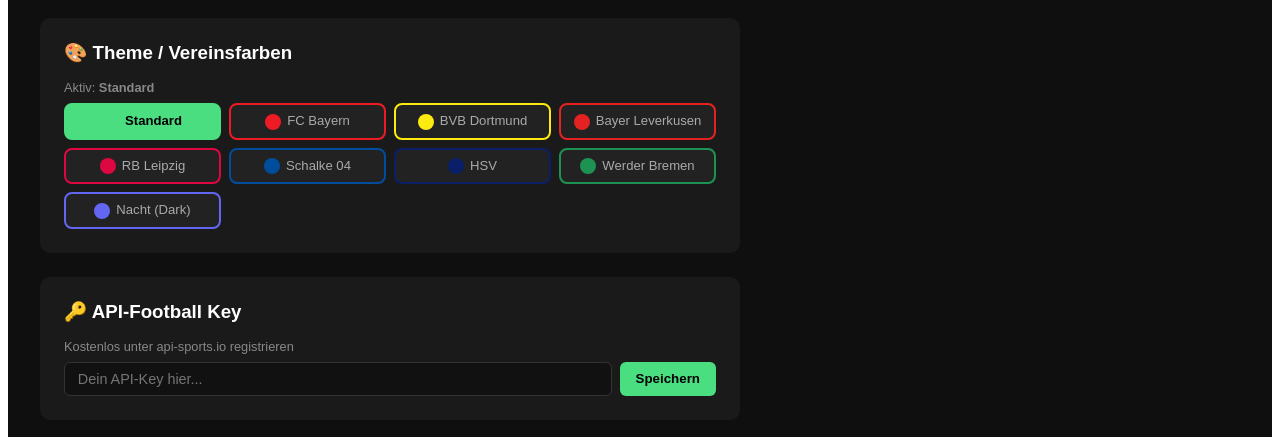
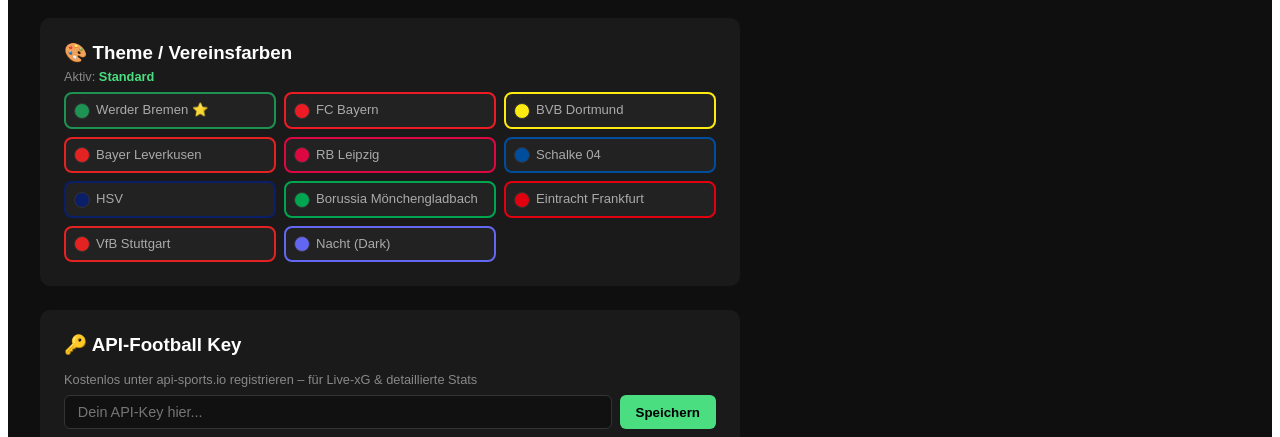
Before and after one commit to freddykrueger88/StatNerds, a React (Create React App) app in the folder frontend/: page / in a window 1280 px wide. Both pictures are taken after a click on the button "⚙️ Einstellungen". Shown: the part 139-576 px from the top of the page. Built offline with nearby package versions, Linux system fonts and the light colour scheme; no server answers.

Commit message:
feat: Set Werder Bremen as default theme, reorder themes

```diff
--- a/frontend/src/pages/Settings.js
+++ b/frontend/src/pages/Settings.js
@@ -1,14 +1,16 @@
 import React, { useState } from 'react';
 
 const THEMES = [
-  { name: 'Standard', primary: '#4ade80', secondary: '#166534' },
+  { name: 'Werder Bremen', primary: '#1D9253', secondary: '#FFFFFF' },  // ⭐ Standard!
   { name: 'FC Bayern', primary: '#ED1C24', secondary: '#FFFFFF' },
   { name: 'BVB Dortmund', primary: '#FCEA10', secondary: '#000000' },
   { name: 'Bayer Leverkusen', primary: '#E32221', secondary: '#000000' },
   { name: 'RB Leipzig', primary: '#DD0741', secondary: '#001E62' },
   { name: 'Schalke 04', primary: '#004D9D', secondary: '#FFFFFF' },
   { name: 'HSV', primary: '#0B1F69', secondary: '#FFFFFF' },
-  { name: 'Werder Bremen', primary: '#1D9253', secondary: '#FFFFFF' },
+  { name: 'Borussia Mönchengladbach', primary: '#00A550', secondary: '#000000' },
+  { name: 'Eintracht Frankfurt', primary: '#E1000F', secondary: '#000000' },
+  { name: 'VfB Stuttgart', primary: '#E32221', secondary: '#FFFFFF' },
   { name: 'Nacht (Dark)', primary: '#6366f1', secondary: '#1e1b4b' },
 ];
 
@@ -50,19 +52,21 @@
 
       {/* Theme */}
       <div style={block}>
-        <h3 style={{ margin: '0 0 1rem 0' }}>🎨 Theme / Vereinsfarben</h3>
-        <span style={label}>Aktiv: <strong>{theme.name}</strong></span>
-        <div style={{ display: 'grid', gridTemplateColumns: 'repeat(auto-fill, minmax(150px, 1fr))', gap: '0.5rem' }}>
+        <h3 style={{ margin: '0 0 0.3rem 0' }}>🎨 Theme / Vereinsfarben</h3>
+        <span style={label}>Aktiv: <strong style={{ color: theme.primary }}>{theme.name}</strong> {theme.name === 'Werder Bremen' ? '⭐' : ''}</span>
+        <div style={{ display: 'grid', gridTemplateColumns: 'repeat(auto-fill, minmax(170px, 1fr))', gap: '0.5rem' }}>
           {THEMES.map(t => (
             <button key={t.name} onClick={() => applyTheme(t)} style={{
               background: theme.name === t.name ? t.primary : '#222',
               color: theme.name === t.name ? '#000' : '#aaa',
               border: `2px solid ${t.primary}`,
               borderRadius: '8px', padding: '0.5rem', cursor: 'pointer',
-              fontWeight: theme.name === t.name ? 'bold' : 'normal', fontSize: '0.82rem'
+              fontWeight: theme.name === t.name ? 'bold' : 'normal',
+              fontSize: '0.82rem', textAlign: 'left'
             }}>
-              <div style={{ width: '16px', height: '16px', background: t.primary, borderRadius: '50%', display: 'inline-block', marginRight: '6px', verticalAlign: 'middle' }} />
+              <div style={{ width: '14px', height: '14px', background: t.primary, borderRadius: '50%', display: 'inline-block', marginRight: '6px', verticalAlign: 'middle', border: '1px solid #333' }} />
               {t.name}
+              {t.name === 'Werder Bremen' && ' ⭐'}
             </button>
           ))}
         </div>
@@ -71,7 +75,7 @@
       {/* API Key */}
       <div style={block}>
         <h3 style={{ margin: '0 0 1rem 0' }}>🔑 API-Football Key</h3>
-        <span style={label}>Kostenlos unter api-sports.io registrieren</span>
+        <span style={label}>Kostenlos unter api-sports.io registrieren – für Live-xG & detaillierte Stats</span>
         <div style={{ display: 'flex', gap: '0.5rem' }}>
           <input
             value={apiKey}
```
